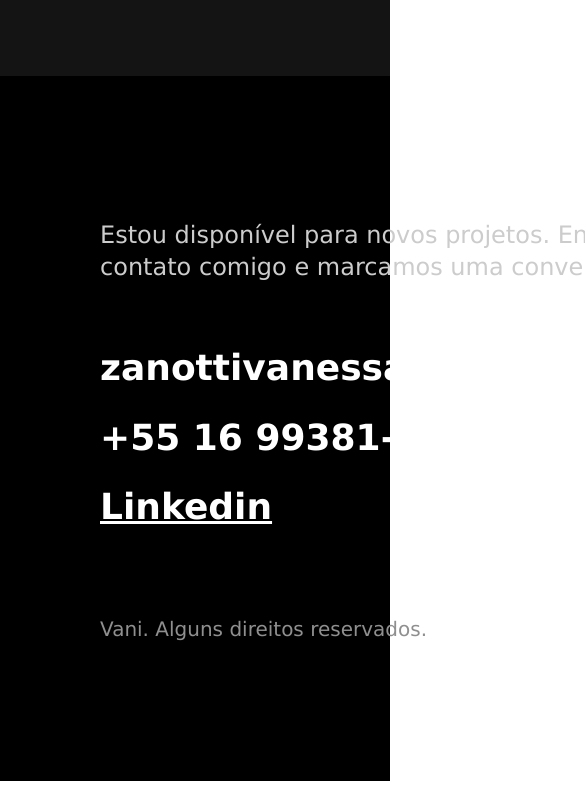
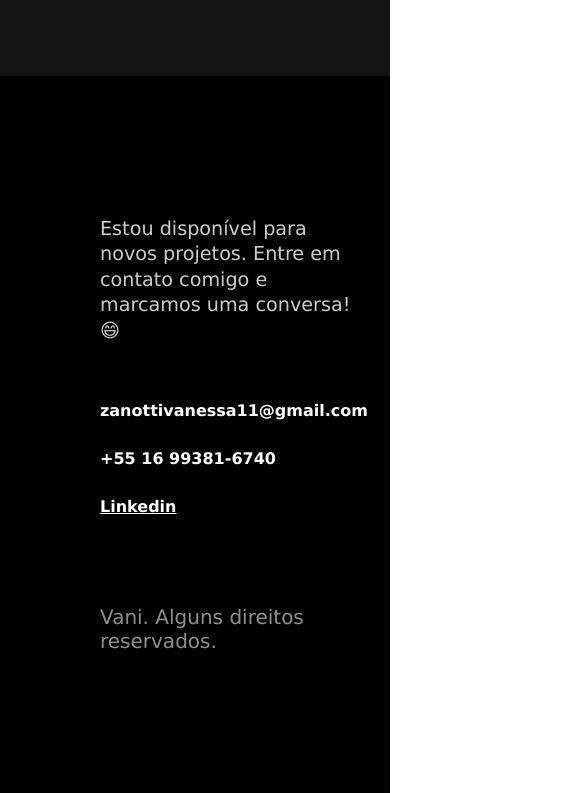
Before and after one commit to VanessaZanotti/VanessaZanotti.github.io, a plain HTML site: page index.html in a window 390 px wide. Shown: the part 3774-4567 px from the top of the page, 585 px wide, since content can reach past the window. Drawn offline with Linux system fonts and the light colour scheme; files whose address does not match are found by name.

Commit message:
correções

```diff
--- a/css/footer.css
+++ b/css/footer.css
@@ -43,7 +43,11 @@
     gap: 40px;
   }
 
-  .footer-contato {
-    font-size: 0.5rem;
+  .footer-texto {
+    font-size: 1.2rem;
+  }
+
+  .footer-contato li {
+    font-size: 1rem;
   }
 }
```
